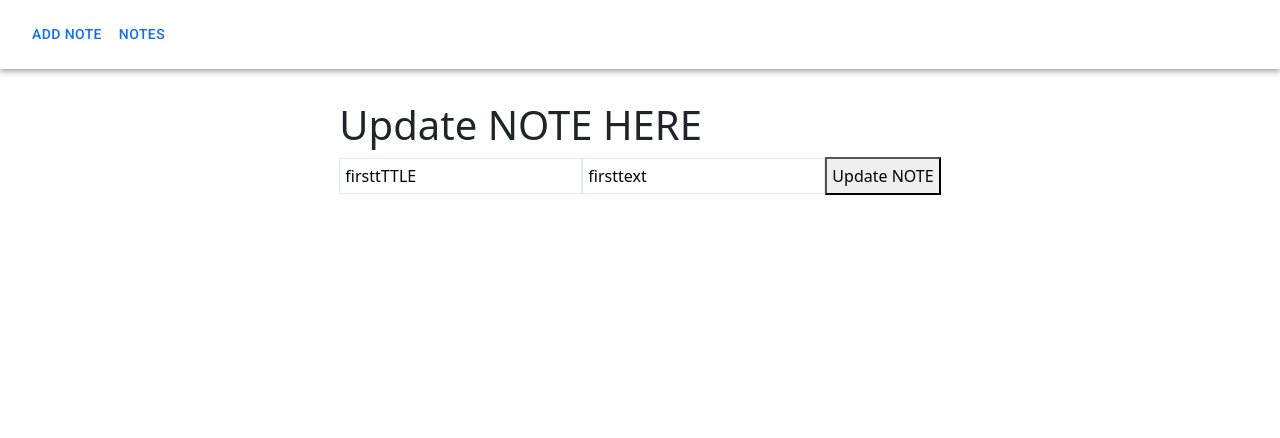
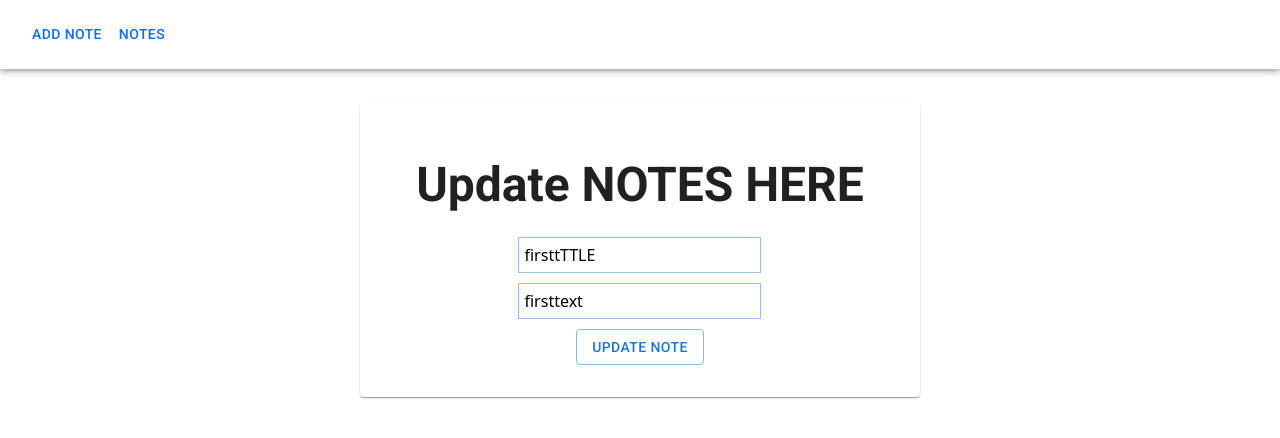
Before and after one commit to dharmeshpathak/veersa-practice-app, a React (Create React App) app: page /veersa-practice-app/update/0 in a window 1280 px wide. Shown: the top 438 px of the page. Built offline with nearby package versions, Linux system fonts and the light colour scheme.

Commit message:
css updation complete

```diff
--- a/src/components/App.js
+++ b/src/components/App.js
@@ -33,15 +33,15 @@ function App() {
   const editNote = (id,title,text)=>{
     console.log("edited");
 
-    console.log(id);
-    console.log(title);
-    console.log(text);
+    // console.log(id);
+    // console.log(title);
+    // console.log(text);
    const newList  = notes.map((todo,index)=>{
      if(+id===index){
-      console.log(id);
-      console.log( index);
-       todo.title = title;
-       todo.text = text;
+      // console.log(id);
+      // console.log( index);
+       todo.title = title.trim();
+       todo.text = text.trim();
 
      }
      return todo;
--- a/src/components/EditNote.js
+++ b/src/components/EditNote.js
@@ -1,5 +1,6 @@
 import React from "react";
-import "./Note.css";
+import { Paper, Typography, Box, Button } from "@mui/material";
+import "./Note.css"
 import { useState } from "react";
 import {useParams} from 'react-router-dom'
 function EditNote({notes,editNote}) {
@@ -12,24 +13,35 @@ console.log(id,title,text);
 
 
   return (
-    <div className="addNote">
-     <h1>Update NOTE HERE </h1>
+    <Box
+      elevation={1}
+      component={Paper}
+      p={4}
+      display="flex"
+      flexDirection={"column"}
+      alignItems={"center"}
+    >
+      <Typography variant="h3" component="h2" fontWeight={700} m={3}>
+        Update NOTES HERE
+      </Typography>
       <input
         name="title"
         placeholder="Enter note"
         value={title}
         className="inputField"
-        onChange={(e)=>setTitle(e.target.value.trim())}
+        onChange={(e)=>setTitle(e.target.value)}
+
       />
       <input
         name="text"
         placeholder="Enter Details"
         value={text}
         className="inputField"
-        onChange={(e) => setText(e.target.value.trim())}
+        onChange={(e) => setText(e.target.value)}
       />
-      <button className="addButton" onClick={()=>{editNote(id,title,text);}} >Update NOTE</button>
-    </div>
+     <Button
+        variant="outlined" onClick={()=>{editNote(id,title,text);}} >Update NOTE</Button>
+    </Box>
   );
 }
 
--- a/src/components/Note.css
+++ b/src/components/Note.css
@@ -2,7 +2,7 @@
 .inputField{
     padding: 5px;
     margin-bottom: 10px;
-    border: 1px solid rgba(23, 150, 182, 0.164);
+    border: 1px solid rgb(26 118 210 / 46%);
 
 }
 .addButton{
--- a/src/components/Note.js
+++ b/src/components/Note.js
@@ -15,7 +15,7 @@ function Note({ addNotes }) {
       flexDirection={"column"}
       alignItems={"center"}
     >
-      <Typography variant="h3" component="h2" fontWeight={700} m={3}>
+      <Typography variant="h3" component="h4" fontWeight={700} m={3} textAlign = {"center"} color = {"blue"}>
         ADD NOTES HERE
       </Typography>
       <input
--- a/src/components/NoteCard.js
+++ b/src/components/NoteCard.js
@@ -4,7 +4,7 @@ import {Card} from 'react-bootstrap'
 import { Link } from "react-router-dom";
 function NoteCard({todo, deleteNote,id}) {
   return (
-    <Card style={{ width: '18rem' }}>
+    <Card style={{ width: '18rem' ,margin:"10px"}}>
   <Card.Body>
     <Card.Title>{todo.title}</Card.Title>
 
--- a/src/components/Notes.css
+++ b/src/components/Notes.css
@@ -1,7 +1,7 @@
 .notes{
     display: flex;
     justify-content: center;
-    flex-direction: column;
+    flex-direction: row;
     align-items: center;
     align-content: center;
 }
--- a/src/components/Notes.js
+++ b/src/components/Notes.js
@@ -1,17 +1,23 @@
 import React from 'react'
 import NoteCard from './NoteCard'
 import "./Notes.css"
+import { Box, Typography } from '@mui/material';
 
 function Notes({notes ,deleteNote ,editNote}) {
 
 
   return (
-    <div className='notes'>
+    <Box display="flex" flexDirection="column" justifyContent={"center"}   flexWrap={"wrap"} >
+    <Typography variant="h4" component="h3" fontWeight={700} m={3} textAlign={"center"}>
+        YOUR NOTES
+      </Typography>
+
+<Box display="flex" flexDirection="row" justifyContent={"center"}   flexWrap={"wrap"}>
+      { notes.map((todo,index)=><NoteCard todo={todo} key = {index} id={index} deleteNote = {deleteNote} editNote={editNote}/>)}
+      </Box>
 
 
-      { notes.map((todo,index)=><NoteCard todo={todo} key = {index} id={index} deleteNote = {deleteNote} editNote={editNote}/>)}
-
-    </div>
+    </Box>
   )
 }
 
```
